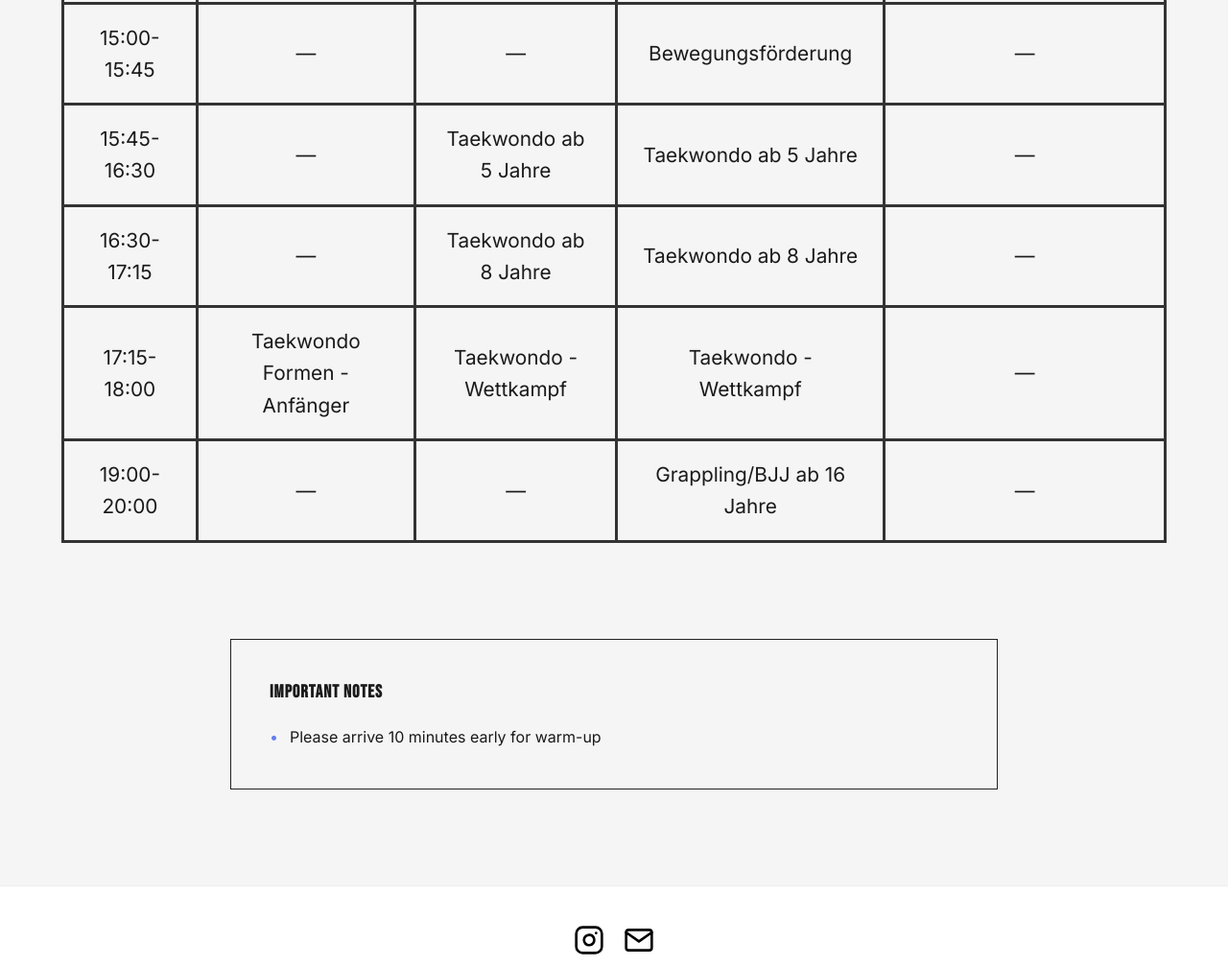
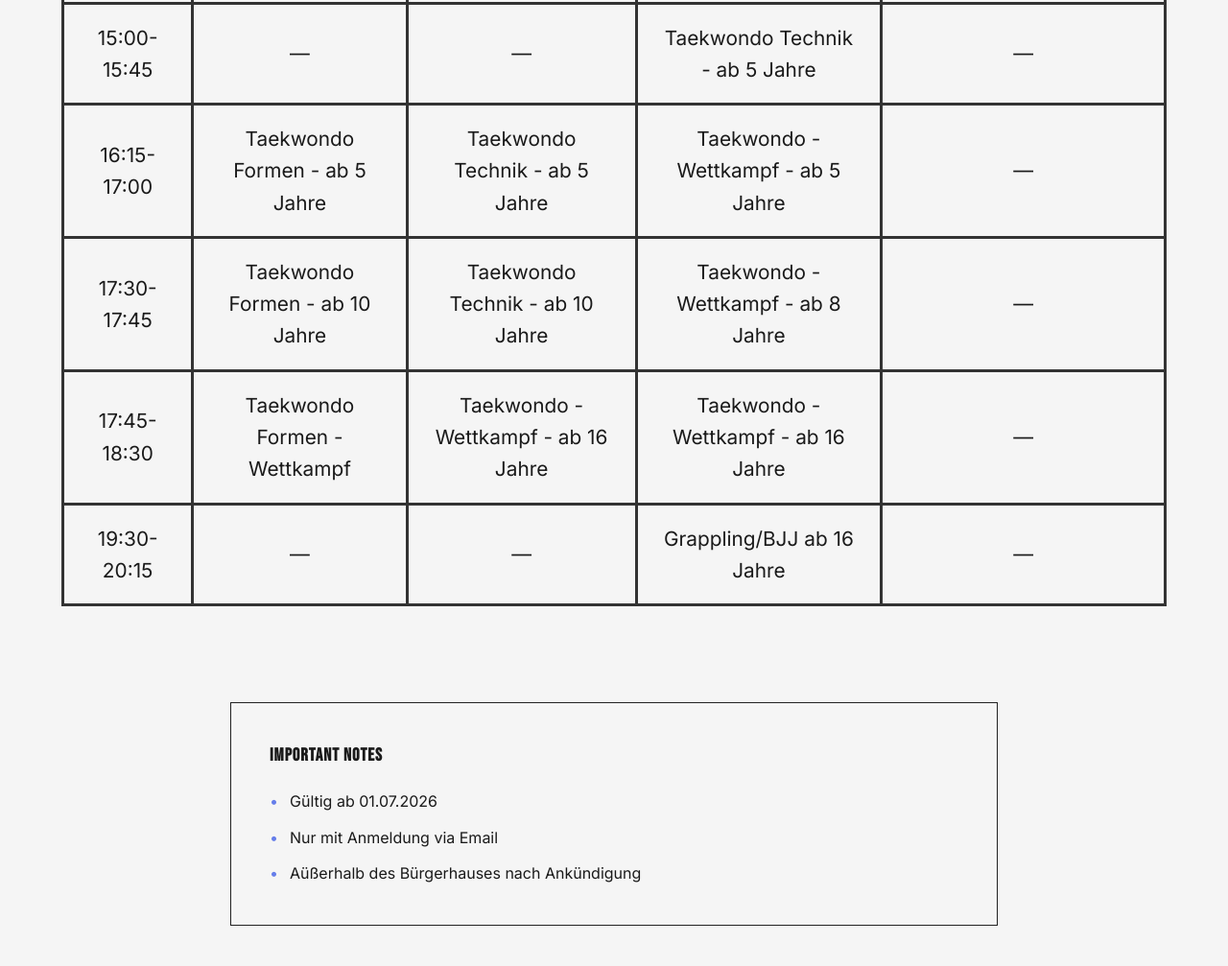
Before and after one commit to Abdallah-Elsayed/sportschule-tran, a website: page schedule.html in a window 1280 px wide. Shown: the part 425-1432 px from the top of the page at 96% size. Drawn offline with Linux system fonts and the light colour scheme.

Commit message:
updated traningszeiten

```diff
--- a/data/training-schedule.csv
+++ b/data/training-schedule.csv
@@ -1,7 +1,7 @@
-10:00-11:30,,,,Fitness mit Kampfsport (alle Altersgruppen)
-15:00-15:45,,,Bewegungsförderung,
-15:45-16:30,,Taekwondo ab 5 Jahre,Taekwondo ab 5 Jahre,
-16:30-17:15,,Taekwondo ab 8 Jahre,Taekwondo ab 8 Jahre,
-17:15-18:00,Taekwondo Formen -Anfänger, Taekwondo - Wettkampf, Taekwondo - Wettkampf,
-18:00-18:45, Taekwondo Formen - Fortgeschritten, Taekwondo/Selbstverteidigung ab 16 Jahre, Kickboxen ab 16 Jahre
-19:00-20:00,,,Grappling/BJJ ab 16 Jahre,
+10:00-11:30,,,,Fitness mit Kampfsport (alle Altersgruppen)**
+15:00-15:45,,,Taekwondo Technik - ab 5 Jahre,
+16:15-17:00,Taekwondo Formen - ab 5 Jahre,Taekwondo Technik - ab 5 Jahre,Taekwondo - Wettkampf - ab 5 Jahre,
+17:30-17:45,Taekwondo Formen - ab 10 Jahre,Taekwondo Technik - ab 10 Jahre,Taekwondo - Wettkampf - ab 8 Jahre,
+17:45-18:30,Taekwondo Formen - Wettkampf,Taekwondo - Wettkampf - ab 16 Jahre,Taekwondo - Wettkampf - ab 16 Jahre,
+18:45-19:30,, Taekwondo/Selbstverteidigung ab 16 Jahre, Kickboxen ab 16 Jahre
+19:30-20:15,,,Grappling/BJJ ab 16 Jahre,
--- a/schedule.html
+++ b/schedule.html
@@ -67,7 +67,9 @@
             <div class="schedule-notes">
                 <h3>Important Notes</h3>
                 <ul>
-                    <li>Please arrive 10 minutes early for warm-up</li>
+                    <li>Gültig ab 01.07.2026</li>
+                    <li>Nur mit Anmeldung via Email</li>
+                    <li>Aüßerhalb des Bürgerhauses nach Ankündigung</li>
                     <!-- Add more notes here -->
                 </ul>
             </div>
```
Also changed, not shown: images/hero-image.JPG (deleted).
